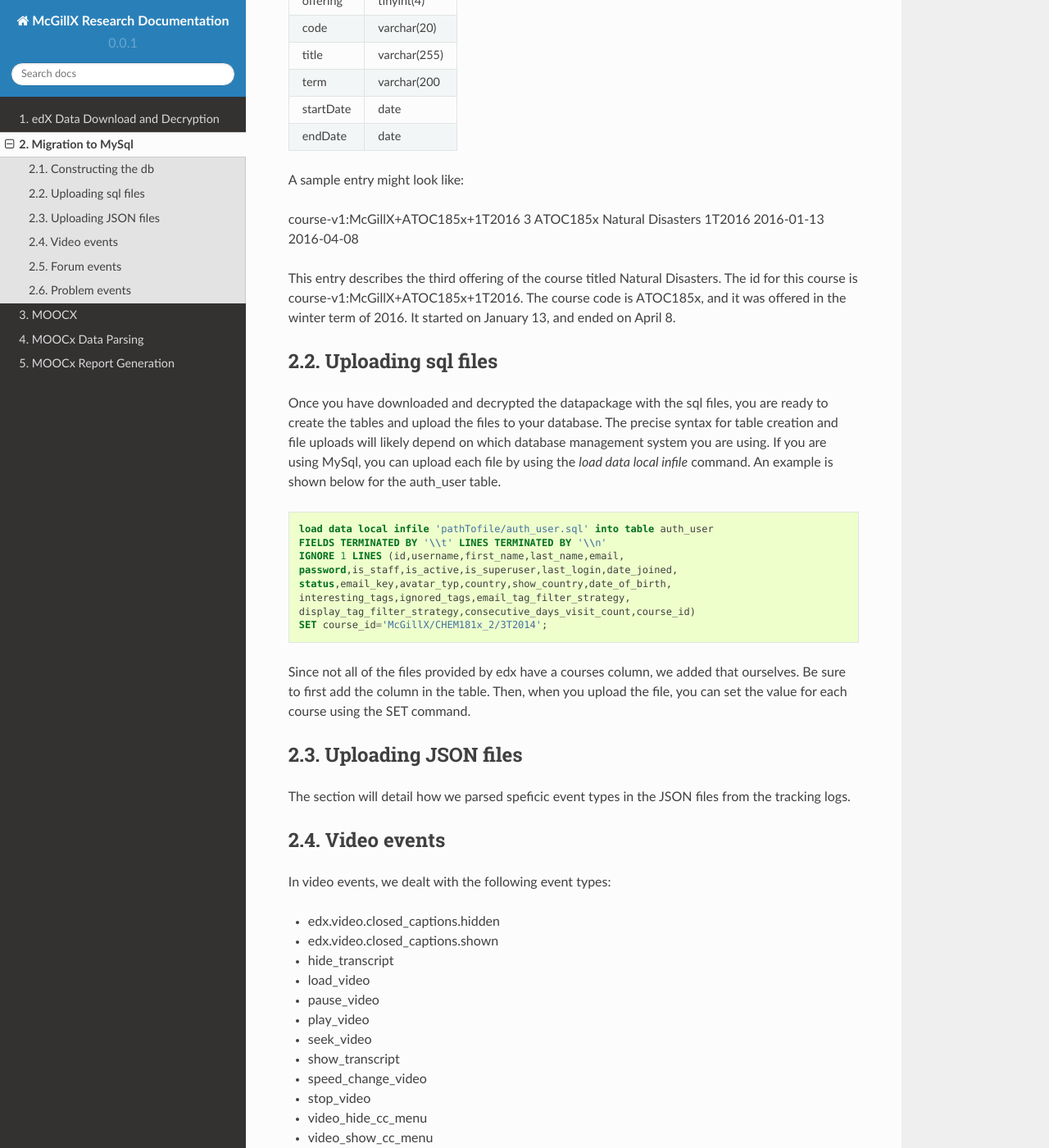
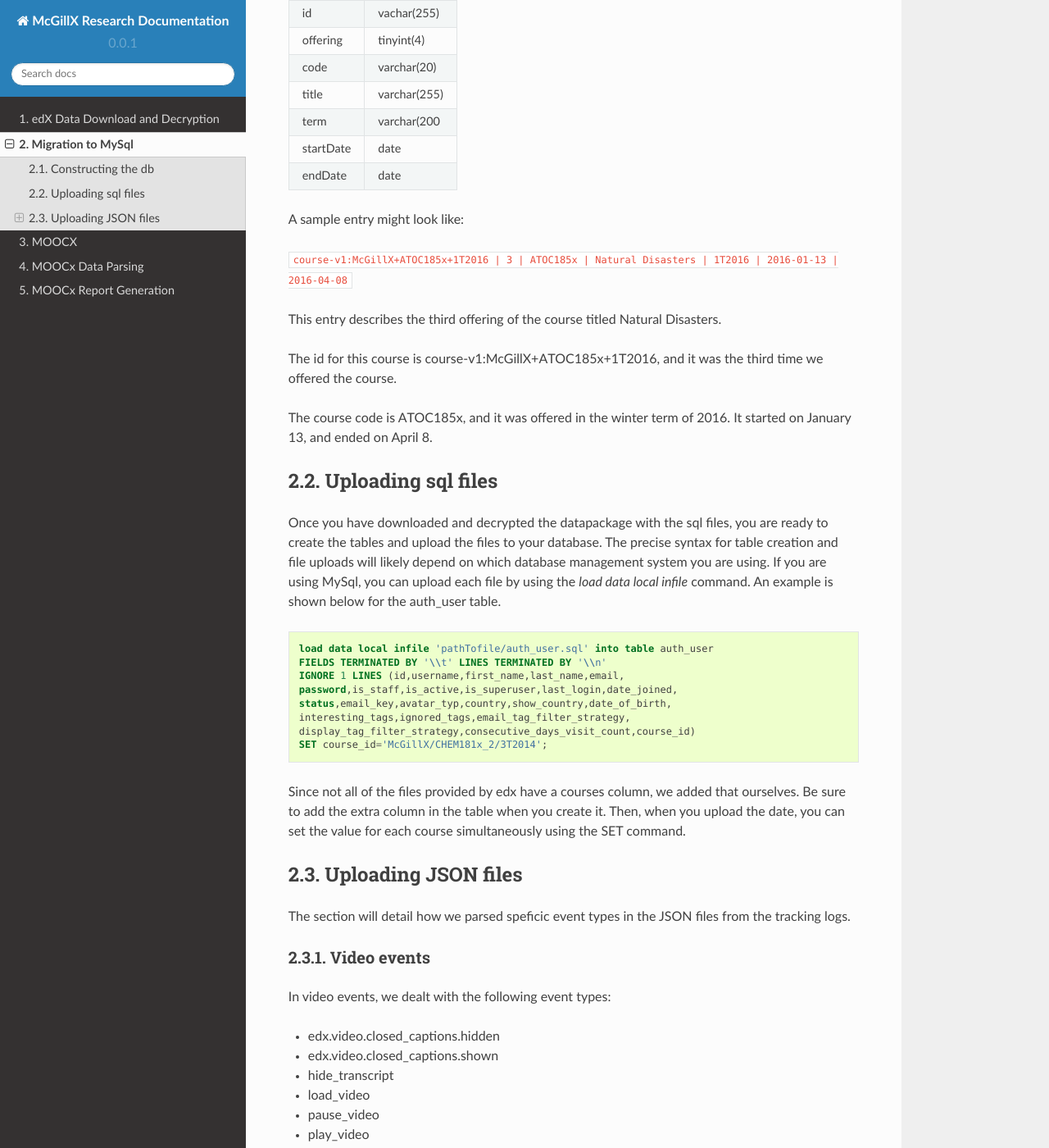
Before and after one commit to McGillX/mcgillx-research-documentation, a Sphinx documentation site: the page built from docs/source/rstfiles/edx_relational_db_migration.rst, in a window 1280 px wide and 1400 px high, scrolled down 1113 px. Shown: the whole window at 82% size. Built offline with Sphinx 7.4.7 and the Read the Docs theme 2.0.0, drawn with Linux system fonts in a browser that asks for light colours; pages that are not in the unit, such as notebooks, are missing from menus; some of the changed text lies outside the part shown.

Commit message:
Update edx_relational_db_migration.rst

```diff
--- a/docs/source/rstfiles/edx_relational_db_migration.rst
+++ b/docs/source/rstfiles/edx_relational_db_migration.rst
@@ -1,7 +1,7 @@
 Migration to MySql
 ==================================
-Documentation for moving the McGillx reserach data to a relational db.
-We used mysql (since its free) but the mechanism for any other db should be similar.
+Documentation for moving the McGillx reserach data to a relational database.
+We used MySql (since it's free) but the mechanism for any other db should be similar. Note that older versions of MySql do not have the datetime(6) type. If you're using an older version, you can use datetime instead, but you will lose the full timestamp (it will truncate to the nearest second).
 
 All code for migrating JSON to mysql is in C# and will be made available on our github at a later date.
 
@@ -49,9 +49,12 @@
 
 A sample entry might look like:
 
-course-v1:McGillX+ATOC185x+1T2016  3 ATOC185x Natural Disasters  1T2016 2016-01-13 2016-04-08
+``course-v1:McGillX+ATOC185x+1T2016 | 3 | ATOC185x | Natural Disasters | 1T2016 | 2016-01-13 | 2016-04-08``
 
-This entry describes the third offering of the course titled Natural Disasters. The id for this course is course-v1:McGillX+ATOC185x+1T2016.
+This entry describes the third offering of the course titled Natural Disasters.
+
+The id for this course is course-v1:McGillX+ATOC185x+1T2016, and it was the third time we offered the course.
+
 The course code is ATOC185x, and it was offered in the winter term of 2016. It started on January 13, and ended on April 8.
 
 Uploading sql files
@@ -73,7 +76,7 @@
   display_tag_filter_strategy,consecutive_days_visit_count,course_id)
   SET course_id='McGillX/CHEM181x_2/3T2014';
 
-Since not all of the files provided by edx have a courses column, we added that ourselves. Be sure to first add the column in the table. Then, when you upload the file, you can set the value for each course using the SET command.
+Since not all of the files provided by edx have a courses column, we added that ourselves. Be sure to add the extra column in the table when you create it. Then, when you upload the date, you can set the value for each course simultaneously using the SET command.
 
 
 Uploading JSON files
@@ -83,7 +86,7 @@
 
 
 Video events
---------------------------
+^^^^^^^^^^^^^^^^^^^^^^^
 In video events, we dealt with the following event types:
 
 - edx.video.closed_captions.hidden
@@ -100,7 +103,7 @@
 - video_show_cc_menu
 
 Forum events
-------------------
+^^^^^^^^^^^^^^^^^^^^^^^
 In discussion forum events, we dealt with the following event types:
 
 - edx.forum.response.created
@@ -111,7 +114,7 @@
 - edx.forum.searched
 
 Problem events
------------------------------
+^^^^^^^^^^^^^^^^^^^^^^^
 In problem events, we have only dealt with the following event type:
 
 - problem_check
```
